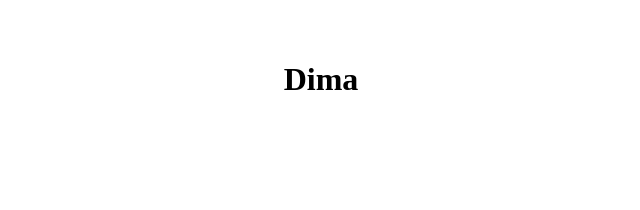
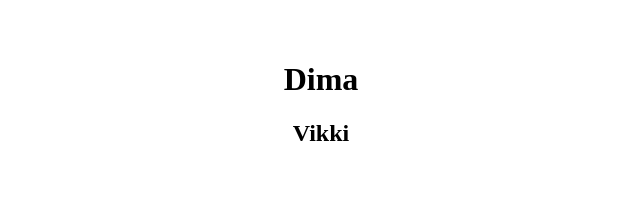
Before and after one commit to Dimaestro/goit-test-tweets-app, a React (Vite) app: page / in a window 1280 px wide. Shown: the top 210 px of the page, without its empty margins (319-959 px from the left). Built offline with nearby package versions, Linux system fonts and the light colour scheme.

Commit message:
Update App.jsx

```diff
--- a/src/App.jsx
+++ b/src/App.jsx
@@ -6,6 +6,7 @@ function App() {
   return (
     <>
       <h1>Dima</h1>
+      <h2>Vikki</h2>
     </>
   )
 }
```
